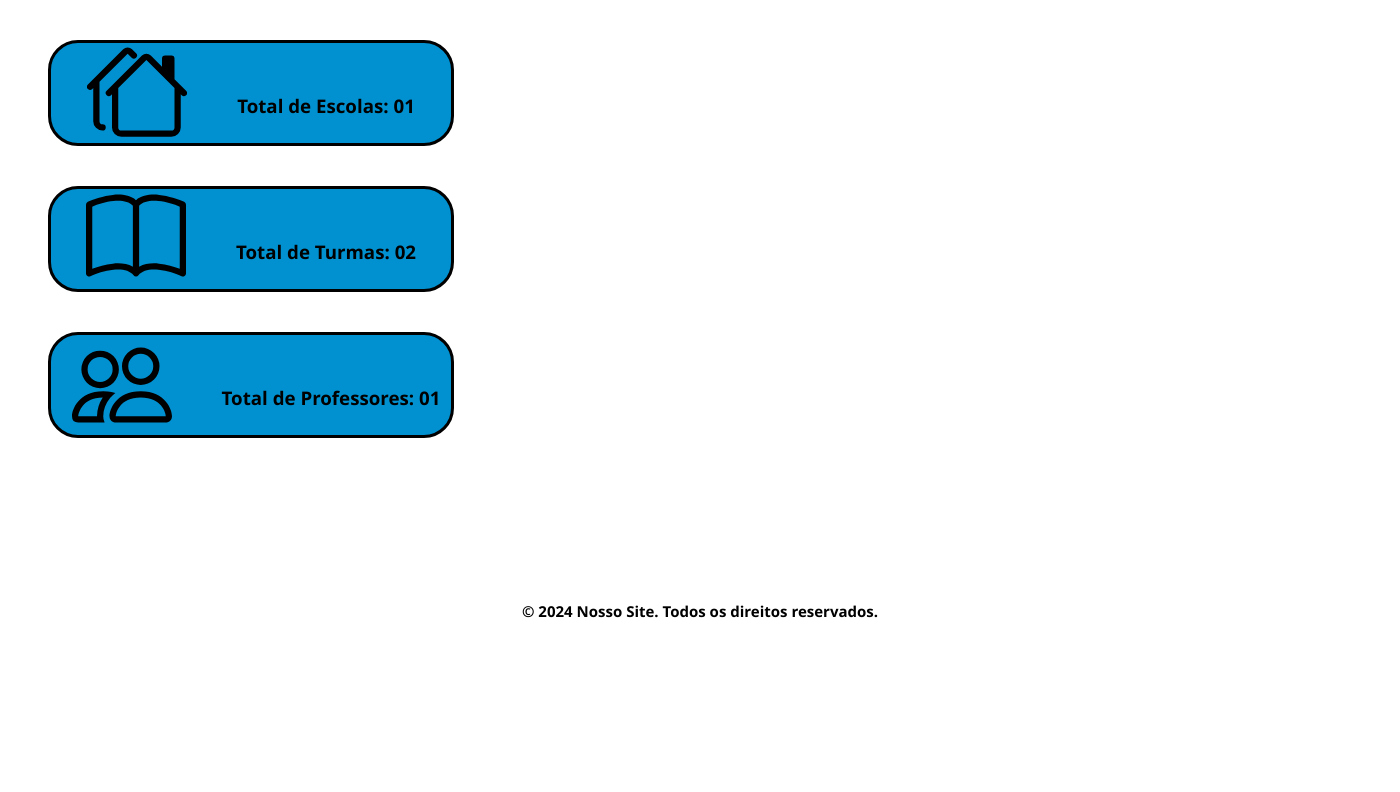
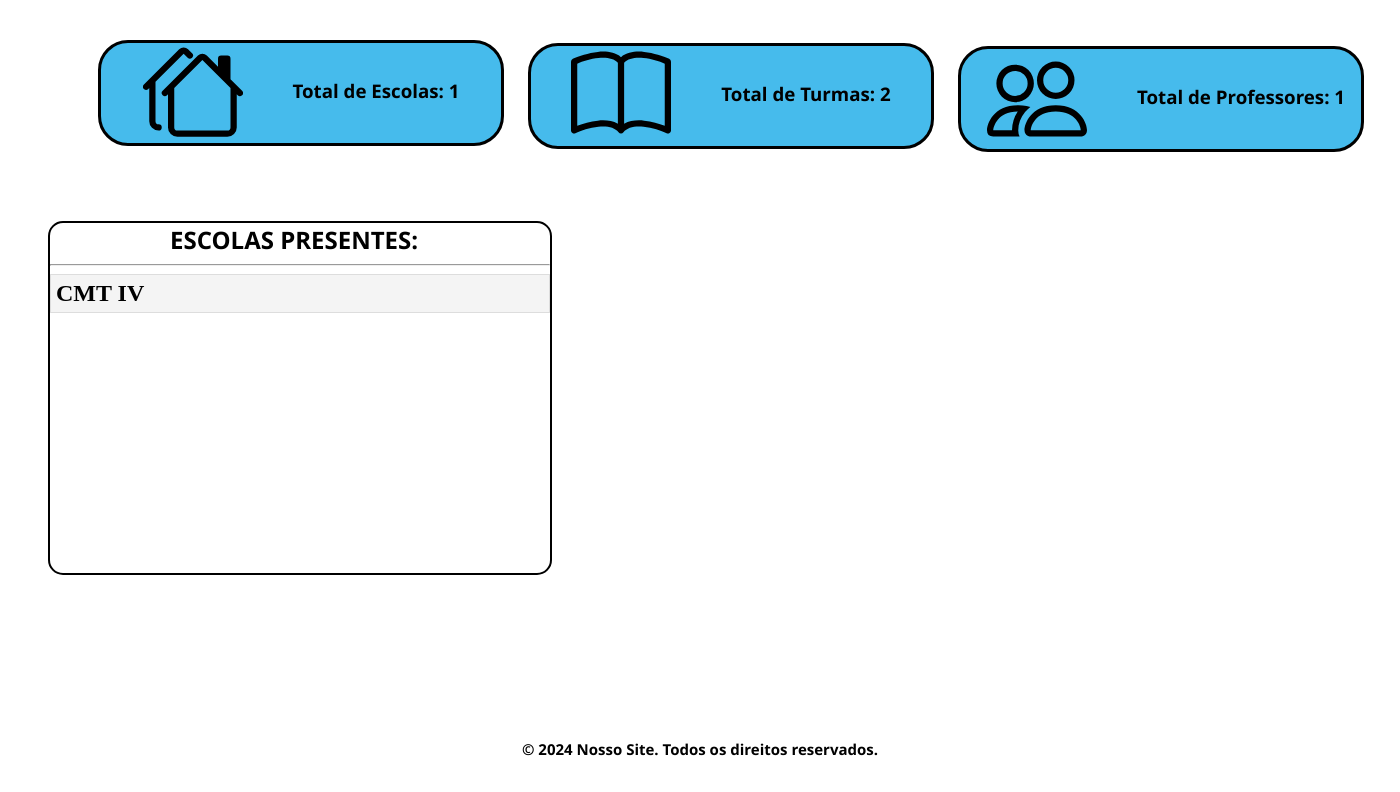
Before and after one commit to Teslaneto/GerenciamentoEscolar, a PHP site: page /principal.php in a window 1400 px wide. Shown: the part 470-1262 px from the top of the page. Before the commit the page ends 1088 px from the top, so only its background shows below. Run offline with PHP 8.4, Linux system fonts and the light colour scheme; the visitor is signed in with stand-in values (Sample User, id 1); data comes from the database, SQL or seed files in the repository.

Commit message:
fix/ajuste_no_css

```diff
--- a/css/principal.css
+++ b/css/principal.css
@@ -70,16 +70,62 @@
     justify-content: center;
     border:3px solid #000000;
     border-radius: 30px;
-    background-color: #0191D0;
+    background-color: #46bbec;
     margin-left: 40px;
     margin-top: 40px;
 
 }
+.turma-contar{
+    width: 400px;
+    display: flex;
+    flex-direction: row;
+    justify-content: center;
+    border:3px solid #000000;
+    border-radius: 30px;
+    background-color: #46bbec;
+    margin-left: 470px;
+    margin-top: -103px;
+}
+.pro-contar{
+    width: 400px;
+    display: flex;
+    flex-direction: row;
+    justify-content: center;
+    border:3px solid #000000;
+    border-radius: 30px;
+    background-color: #46bbec;
+    margin-left: 900px;
+    margin-top: -103px;
+}
 .text-contar{
     font-family:'Segoe UI', Tahoma, Geneva, Verdana, sans-serif;
     font-weight: bold;
-    margin-top: 50px;
+    margin-top: 35px;
     margin-left: 50px;
+}
+.interface-escolas{
+    width: 500px;
+    height: 350px;
+    border: 2px solid black;
+    border-radius: 15px;
+    margin-top: 5%;
+    margin-left: 40px;
+    overflow: auto;
+}
+.text-interface{
+    font-family:'Segoe UI', Tahoma, Geneva, Verdana, sans-serif;
+    font-weight: bold;
+    margin: auto;
+    margin-left: 120px;
+}
+.escola {
+    margin-bottom: 10px;
+}
+.escola h2 {
+    margin: 0;
+    padding: 5px;
+    background-color: #f4f4f4;
+    border: 1px solid #ddd;
 }
 /* Rodapé */
 footer {
--- a/principal.php
+++ b/principal.php
@@ -6,6 +6,8 @@ require_once('php/conexao_escolas.php');
 $total = getcontar_escolar($mysqli);
 $totalTurmas = getcontar_totalTurmas($mysqli);
 $totalProfessores = getcontar_professores($mysqli);
+
+$nomesEscolas = getresgatar_todasEscola($mysqli);
 
 $mysqli->close();
 ?>
@@ -35,28 +37,39 @@ $mysqli->close();
             </div>
         </div>
     </div>
-
+    <div style="margin-left: 50px;">
         <div class="escolar-contar" style="margin-right: 60%;">
             <svg xmlns="http://www.w3.org/2000/svg" width="100" height="100" fill="currentColor" class="bi bi-houses" viewBox="0 0 16 16">
                 <path d="M5.793 1a1 1 0 0 1 1.414 0l.647.646a.5.5 0 1 1-.708.708L6.5 1.707 2 6.207V12.5a.5.5 0 0 0 .5.5.5.5 0 0 1 0 1A1.5 1.5 0 0 1 1 12.5V7.207l-.146.147a.5.5 0 0 1-.708-.708zm3 1a1 1 0 0 1 1.414 0L12 3.793V2.5a.5.5 0 0 1 .5-.5h1a.5.5 0 0 1 .5.5v3.293l1.854 1.853a.5.5 0 0 1-.708.708L15 8.207V13.5a1.5 1.5 0 0 1-1.5 1.5h-8A1.5 1.5 0 0 1 4 13.5V8.207l-.146.147a.5.5 0 1 1-.708-.708zm.707.707L5 7.207V13.5a.5.5 0 0 0 .5.5h8a.5.5 0 0 0 .5-.5V7.207z"/>
             </svg>
-        <h3 class="text-contar"><strong>Total de Escolas: <?php echo "0",$total['total']; ?></h3>
+            <h3 class="text-contar"><strong>Total de Escolas: <?php echo $total['total']; ?></strong></h3>
         </div>
 
-    <div class="escolar-contar">
+        <div class="turma-contar">
             <svg xmlns="http://www.w3.org/2000/svg" width="100" height="100" fill="currentColor" class="bi bi-book" viewBox="0 0 16 16">
                 <path d="M1 2.828c.885-.37 2.154-.769 3.388-.893 1.33-.134 2.458.063 3.112.752v9.746c-.935-.53-2.12-.603-3.213-.493-1.18.12-2.37.461-3.287.811zm7.5-.141c.654-.689 1.782-.886 3.112-.752 1.234.124 2.503.523 3.388.893v9.923c-.918-.35-2.107-.692-3.287-.81-1.094-.111-2.278-.039-3.213.492zM8 1.783C7.015.936 5.587.81 4.287.94c-1.514.153-3.042.672-3.994 1.105A.5.5 0 0 0 0 2.5v11a.5.5 0 0 0 .707.455c.882-.4 2.303-.881 3.68-1.02 1.409-.142 2.59.087 3.223.877a.5.5 0 0 0 .78 0c.633-.79 1.814-1.019 3.222-.877 1.378.139 2.8.62 3.681 1.02A.5.5 0 0 0 16 13.5v-11a.5.5 0 0 0-.293-.455c-.952-.433-2.48-.952-3.994-1.105C10.413.809 8.985.936 8 1.783"/>
             </svg>
-        <h3 class="text-contar"><strong>Total de Turmas: <?php echo "0",$totalTurmas['total']; ?></h3>
+            <h3 class="text-contar"><strong>Total de Turmas: <?php echo $totalTurmas['total']; ?></strong></h3>
         </div>
 
-    <div class="escolar-contar">
+        <div class="pro-contar">
             <svg style="margin-left: 10px;" xmlns="http://www.w3.org/2000/svg" width="100" height="100" fill="currentColor" class="bi bi-people" viewBox="0 0 16 16">
                 <path d="M15 14s1 0 1-1-1-4-5-4-5 3-5 4 1 1 1 1zm-7.978-1L7 12.996c.001-.264.167-1.03.76-1.72C8.312 10.629 9.282 10 11 10c1.717 0 2.687.63 3.24 1.276.593.69.758 1.457.76 1.72l-.008.002-.014.002zM11 7a2 2 0 1 0 0-4 2 2 0 0 0 0 4m3-2a3 3 0 1 1-6 0 3 3 0 0 1 6 0M6.936 9.28a6 6 0 0 0-1.23-.247A7 7 0 0 0 5 9c-4 0-5 3-5 4q0 1 1 1h4.216A2.24 2.24 0 0 1 5 13c0-1.01.377-2.042 1.09-2.904.243-.294.526-.569.846-.816M4.92 10A5.5 5.5 0 0 0 4 13H1c0-.26.164-1.03.76-1.724.545-.636 1.492-1.256 3.16-1.275ZM1.5 5.5a3 3 0 1 1 6 0 3 3 0 0 1-6 0m3-2a2 2 0 1 0 0 4 2 2 0 0 0 0-4"/>
             </svg>
-        <h3 class="text-contar"><strong>Total de Professores: <?php echo "0",$totalProfessores['total']; ?></h3>
+            <h3 class="text-contar"><strong>Total de Professores: <?php echo $totalProfessores['total']; ?></strong></h3>
         </div>
-
+    </div>
+    <div class="interface-escolas">
+        <h2 class="text-interface">ESCOLAS PRESENTES:</h2>
+        <hr>
+        <?php
+        foreach ($nomesEscolas as $nome) {
+            echo '<div class="escola">
+                    <h2>' . htmlspecialchars($nome) . '</h2>
+                  </div>';
+        }
+        ?>
+    </div>
 
     <footer style="margin-top: 10%;">
         <p class="fontes">© 2024 Nosso Site. Todos os direitos reservados.</p>
```
Lines whose indentation alone changed are shown as unchanged.
